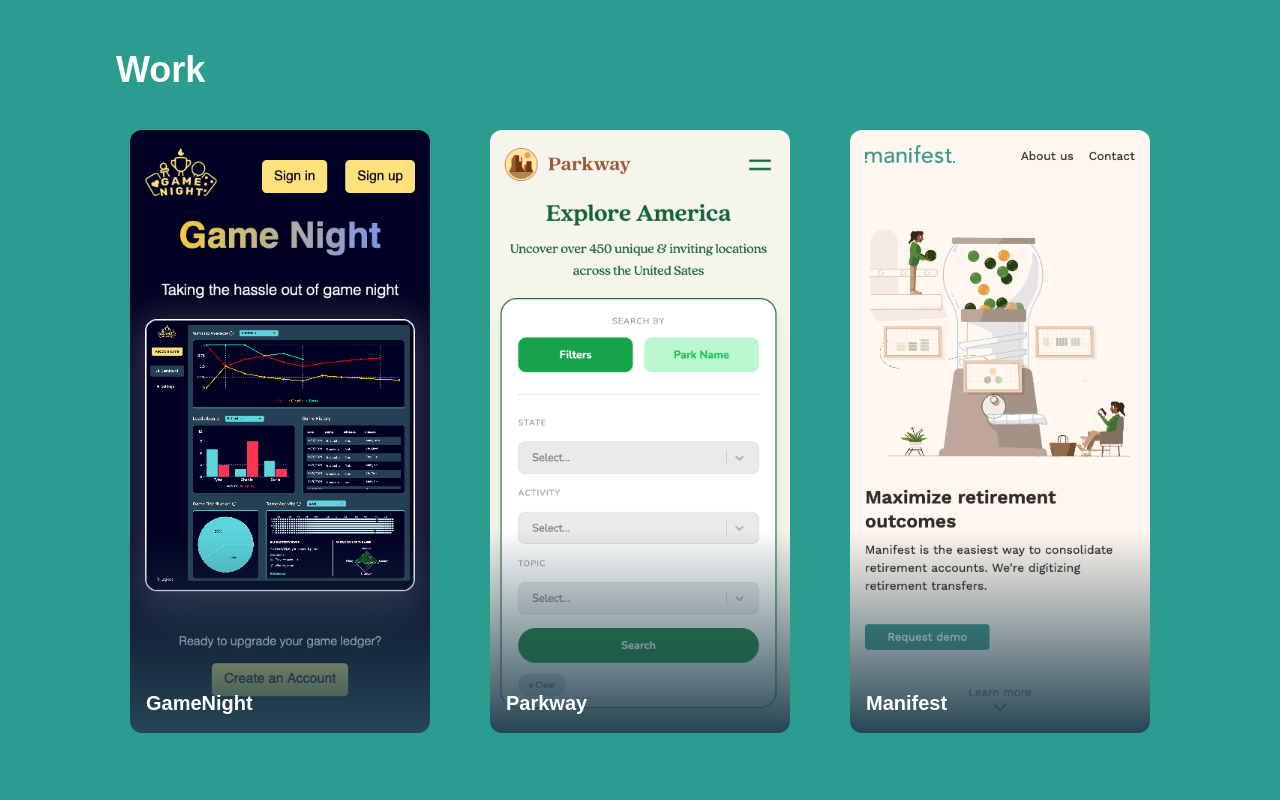
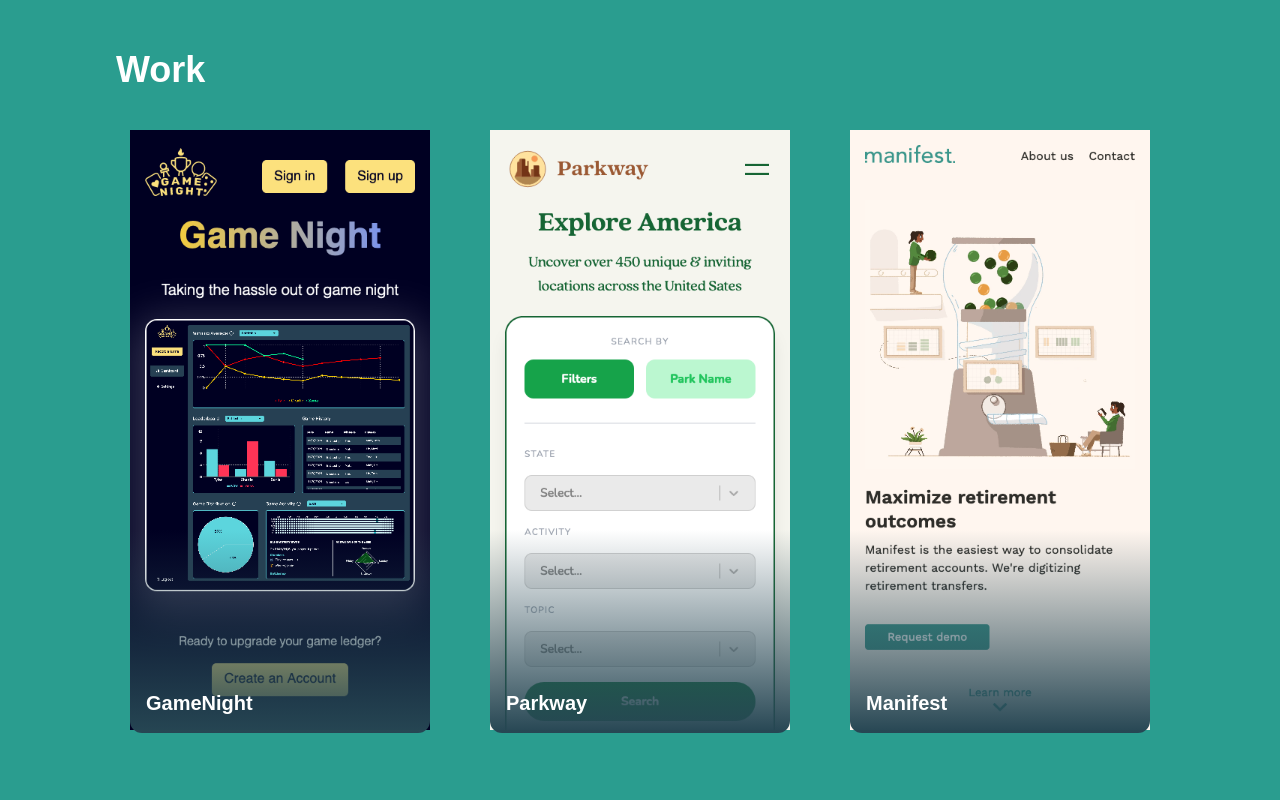
Before and after one commit to tyler-morales/portfolio-v5, a Next.js app: page / in a window 1280 px wide. Shown: the part 860-1660 px from the top of the page. Built offline with nearby package versions, Linux system fonts and the light colour scheme; what @splitbee/web would draw is missing.

Commit message:
🚸  Improve image fit in work section

```diff
--- a/components/sections/Work.js
+++ b/components/sections/Work.js
@@ -96,7 +96,7 @@ export default function Work() {
                   alt={item.name}
                   placeholder="blur"
                   blurDataURL="/images/blur.png"
-                  className="object-cover rounded-xl"
+                  className="object-contain"
                   onClick={() => openProject(item.id)}
                 />
                 {/* Opened Project */}
```
Also changed, not shown: public/images/parkway-1x1.png, public/images/parkway-1x2.png.
